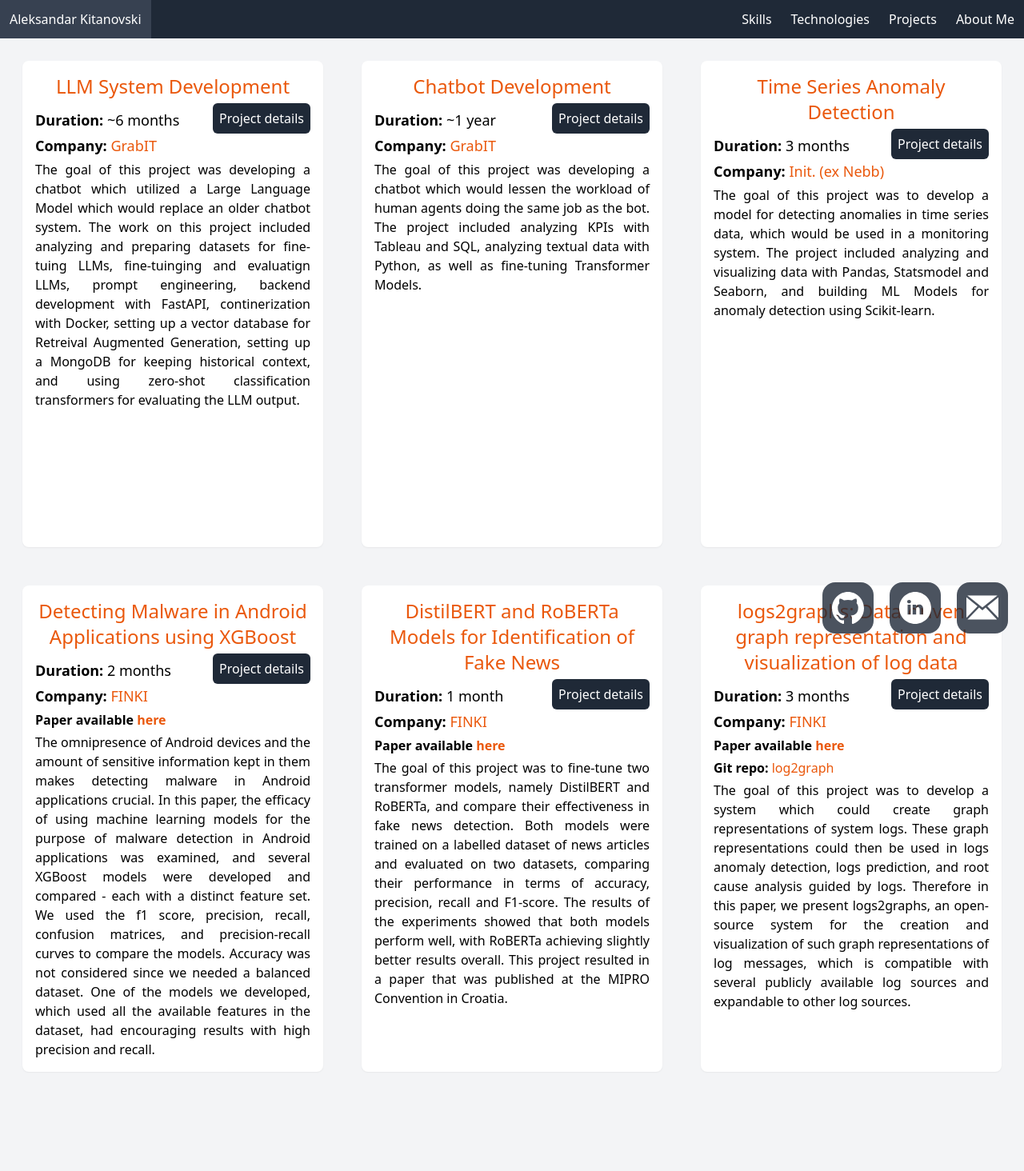
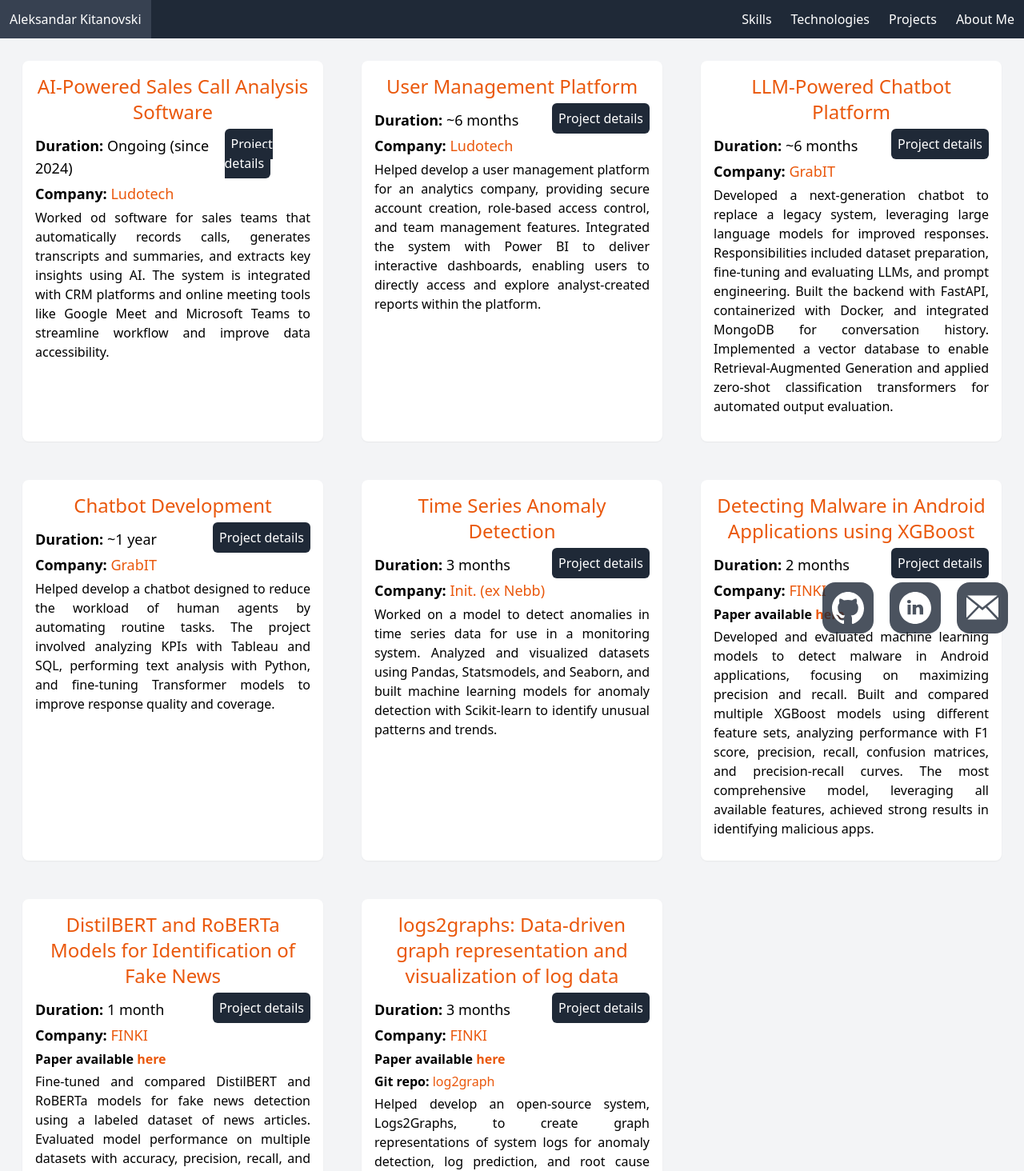
Before and after one commit to AleksandarKitanovski/aleksandarkitanovski.github.io, a SvelteKit app: page /projects in a window 1280 px wide. Shown: the top 1464 px of the page at 80% size. Before the commit the page ends 1436 px from the top, so only its background shows below. Built offline with nearby package versions, Linux system fonts and the light colour scheme.

Commit message:
add two new projects to the portfolio

```diff
--- a/src/routes/projects/+page.svelte
+++ b/src/routes/projects/+page.svelte
@@ -4,17 +4,39 @@
 
 <div class="m-3 mb-20 lg:grid lg:grid-cols-2 lg:gap-4 lg:auto-rows-fr xl:grid-cols-3">
 	<Project
-		title="LLM System Development"
+		title="AI-Powered Sales Call Analysis Software"
+		duration="Ongoing (since 2024)"
+		company="Ludotech"
+		href="https://www.ludotech.co/en"
+	>
+		Worked od software for sales teams that automatically records calls, generates transcripts and
+		summaries, and extracts key insights using AI. The system is integrated with CRM platforms and
+		online meeting tools like Google Meet and Microsoft Teams to streamline workflow and improve
+		data accessibility.
+	</Project>
+	<Project
+		title="User Management Platform"
+		duration="~6 months"
+		company="Ludotech"
+		href="https://www.ludotech.co/en"
+	>
+		Helped develop a user management platform for an analytics company, providing secure account
+		creation, role-based access control, and team management features. Integrated the system with
+		Power BI to deliver interactive dashboards, enabling users to directly access and explore
+		analyst-created reports within the platform.
+	</Project>
+	<Project
+		title="LLM-Powered Chatbot Platform"
 		duration="~6 months"
 		company="GrabIT"
 		href="https://www.grabit.io"
 	>
-		The goal of this project was developing a chatbot which utilized a Large Language Model which
-		would replace an older chatbot system. The work on this project included analyzing and preparing
-		datasets for fine-tuing LLMs, fine-tuinging and evaluatign LLMs, prompt engineering, backend
-		development with FastAPI, continerization with Docker, setting up a vector database for
-		Retreival Augmented Generation, setting up a MongoDB for keeping historical context, and using
-		zero-shot classification transformers for evaluating the LLM output.
+		Developed a next-generation chatbot to replace a legacy system, leveraging large language models
+		for improved responses. Responsibilities included dataset preparation, fine-tuning and
+		evaluating LLMs, and prompt engineering. Built the backend with FastAPI, containerized with
+		Docker, and integrated MongoDB for conversation history. Implemented a vector database to enable
+		Retrieval-Augmented Generation and applied zero-shot classification transformers for automated
+		output evaluation.
 	</Project>
 	<Project
 		title="Chatbot Development"
@@ -22,9 +44,9 @@
 		company="GrabIT"
 		href="https://www.grabit.io"
 	>
-		The goal of this project was developing a chatbot which would lessen the workload of human
-		agents doing the same job as the bot. The project included analyzing KPIs with Tableau and SQL,
-		analyzing textual data with Python, as well as fine-tuning Transformer Models.
+		Helped develop a chatbot designed to reduce the workload of human agents by automating routine tasks.
+		The project involved analyzing KPIs with Tableau and SQL, performing text analysis with Python,
+		and fine-tuning Transformer models to improve response quality and coverage.
 	</Project>
 	<Project
 		title="Time Series Anomaly Detection"
@@ -32,10 +54,9 @@
 		company="Init. (ex Nebb)"
 		href="https://initgroup.com/"
 	>
-		The goal of this project was to develop a model for detecting anomalies in time series data,
-		which would be used in a monitoring system. The project included analyzing and visualizing data
-		with Pandas, Statsmodel and Seaborn, and building ML Models for anomaly detection using
-		Scikit-learn.
+		Worked on a model to detect anomalies in time series data for use in a monitoring system.
+		Analyzed and visualized datasets using Pandas, Statsmodels, and Seaborn, and built machine
+		learning models for anomaly detection with Scikit-learn to identify unusual patterns and trends.
 	</Project>
 	<Project
 		title="Detecting Malware in Android Applications using XGBoost"
@@ -44,14 +65,11 @@
 		href="https://www.finki.ukim.mk"
 		paper="https://repository.ukim.mk/handle/20.500.12188/27385"
 	>
-		The omnipresence of Android devices and the amount of sensitive information kept in them makes
-		detecting malware in Android applications crucial. In this paper, the efficacy of using machine
-		learning models for the purpose of malware detection in Android applications was examined, and
-		several XGBoost models were developed and compared - each with a distinct feature set. We used
-		the f1 score, precision, recall, confusion matrices, and precision-recall curves to compare the
-		models. Accuracy was not considered since we needed a balanced dataset. One of the models we
-		developed, which used all the available features in the dataset, had encouraging results with
-		high precision and recall.
+		Developed and evaluated machine learning models to detect malware in Android applications,
+		focusing on maximizing precision and recall. Built and compared multiple XGBoost models using
+		different feature sets, analyzing performance with F1 score, precision, recall, confusion
+		matrices, and precision-recall curves. The most comprehensive model, leveraging all available
+		features, achieved strong results in identifying malicious apps.
 	</Project>
 	<Project
 		title="DistilBERT and RoBERTa Models for Identification of Fake News"
@@ -60,12 +78,10 @@
 		href="https://www.finki.ukim.mk"
 		paper="https://repository.ukim.mk/bitstream/20.500.12188/28593/1/MIPRO2023_Mirceva_fake_news.pdf"
 	>
-		The goal of this project was to fine-tune two transformer models, namely DistilBERT and RoBERTa,
-		and compare their effectiveness in fake news detection. Both models were trained on a labelled
-		dataset of news articles and evaluated on two datasets, comparing their performance in terms of
-		accuracy, precision, recall and F1-score. The results of the experiments showed that both models
-		perform well, with RoBERTa achieving slightly better results overall. This project resulted in a
-		paper that was published at the MIPRO Convention in Croatia.
+		Fine-tuned and compared DistilBERT and RoBERTa models for fake news detection using a labeled
+		dataset of news articles. Evaluated model performance on multiple datasets with accuracy,
+		precision, recall, and F1-score metrics, with RoBERTa achieving slightly superior results. The
+		work culminated in a research paper published at the MIPRO Convention in Croatia.
 	</Project>
 	<Project
 		title="logs2graphs: Data-driven graph representation and visualization of log data"
@@ -76,11 +92,9 @@
 		repo="https://github.com/stefanandonov/log2graph"
 		repo_name="log2graph"
 	>
-		The goal of this project was to develop a system which could create graph representations of
-		system logs. These graph representations could then be used in logs anomaly detection, logs
-		prediction, and root cause analysis guided by logs. Therefore in this paper, we present
-		logs2graphs, an open-source system for the creation and visualization of such graph
-		representations of log messages, which is compatible with several publicly available log sources
-		and expandable to other log sources.
+		Helped develop an open-source system, Logs2Graphs, to create graph representations of system
+		logs for anomaly detection, log prediction, and root cause analysis. The system supports
+		multiple publicly available log sources and is designed to be easily extended to additional
+		sources, enabling structured visualization and analysis of log data.
 	</Project>
 </div>
--- /dev/null
+++ b/src/routes/projects/ai_powered_sales_call_analysis_software/+page.svelte
@@ -0,0 +1,68 @@
+<script>
+	import DoughnutChart from '../../../components/doughnut_chart.svelte';
+	import ProjectPage from '../../../components/project_page.svelte';
+	import RadarChart from '../../../components/radar_chart.svelte';
+</script>
+
+<ProjectPage
+	title="AI-Powered Sales Call Analysis Software"
+	company="Ludotech"
+	duration="Ongoing (since 2024)"
+	href="https://www.ludotech.co/en"
+>
+	{#snippet desc()}
+		<p>
+			Worked od software for sales teams that automatically records calls, generates transcripts and
+			summaries, and extracts key insights using AI. The system is integrated with CRM platforms and
+			online meeting tools like Google Meet and Microsoft Teams to streamline workflow and improve
+			data accessibility.
+		</p>
+	{/snippet}
+	{#snippet tech()}
+		<div
+			class="flex flex-col mt-3 mb-6 justify-evenly space-y-8 lg:space-y-0 lg:flex-row lg:space-x-4"
+		>
+			<DoughnutChart
+				title="Programming Languages"
+				data={[
+					['Rust', 5],
+					['HTML', 3],
+					['JavaScript', 2],
+					['SQL', 1],
+					['Python', 1]
+				]}
+			/>
+			<DoughnutChart
+				title="Frameworks & Libraries"
+				data={[
+					['Actix', 5],
+					['Dioxus', 2],
+					['HTMX', 4],
+					['Alpine.js', 3],
+					['TailwindCSS', 3],
+					['LangGraph', 1],
+					['LangChain', 1],
+					['FastAPI', 1]
+				]}
+			/>
+			<DoughnutChart
+				title="Other software"
+				data={[
+					['Docker', 1],
+					['Honeycomb', 1],
+					['Linear', 1],
+					['GCP', 2],
+					['Git', 3]
+				]}
+			/>
+		</div>
+	{/snippet}
+	{#snippet skills()}
+		<RadarChart
+			dataPoints={{
+				labels: ['Frontend', 'Backend', 'Databases', 'Cloud Computing', 'AI Engineering'],
+				data: [8, 9, 5, 3, 4]
+			}}
+		/>
+	{/snippet}
+</ProjectPage>
--- /dev/null
+++ b/src/routes/projects/user_management_platform/+page.svelte
@@ -0,0 +1,62 @@
+<script>
+	import DoughnutChart from '../../../components/doughnut_chart.svelte';
+	import ProjectPage from '../../../components/project_page.svelte';
+	import RadarChart from '../../../components/radar_chart.svelte';
+</script>
+
+<ProjectPage
+	title="User Management Platform"
+	company="Ludotech"
+	duration="About 6 Months"
+	href="https://www.ludotech.co/en"
+>
+	{#snippet desc()}
+		<p>
+			Helped develop a user management platform for an analytics company, providing secure account
+			creation, role-based access control, and team management features. Integrated the system with
+			Power BI to deliver interactive dashboards, enabling users to directly access and explore
+			analyst-created reports within the platform.
+		</p>
+	{/snippet}
+	{#snippet tech()}
+		<div
+			class="flex flex-col mt-3 mb-6 justify-evenly space-y-8 lg:space-y-0 lg:flex-row lg:space-x-4"
+		>
+			<DoughnutChart
+				title="Programming Languages"
+				data={[
+					['Rust', 5],
+					['HTML', 3],
+					['SQL', 1],
+					['JavaScript', 1]
+				]}
+			/>
+			<DoughnutChart
+				title="Frameworks & Libraries"
+				data={[
+					['Actix', 5],
+					['HTMX', 2],
+					['TailwindCSS', 2],
+					['Alpine.js', 1]
+				]}
+			/>
+			<DoughnutChart
+				title="Other software"
+				data={[
+					['Git', 4],
+					['Kinde', 2],
+					['Linear', 2],
+					['Docker', 1]
+				]}
+			/>
+		</div>
+	{/snippet}
+	{#snippet skills()}
+		<RadarChart
+			dataPoints={{
+				labels: ['Frontend', 'Backend', 'Databases', 'Software Architecture'],
+				data: [7, 9, 6, 5]
+			}}
+		/>
+	{/snippet}
+</ProjectPage>
```
